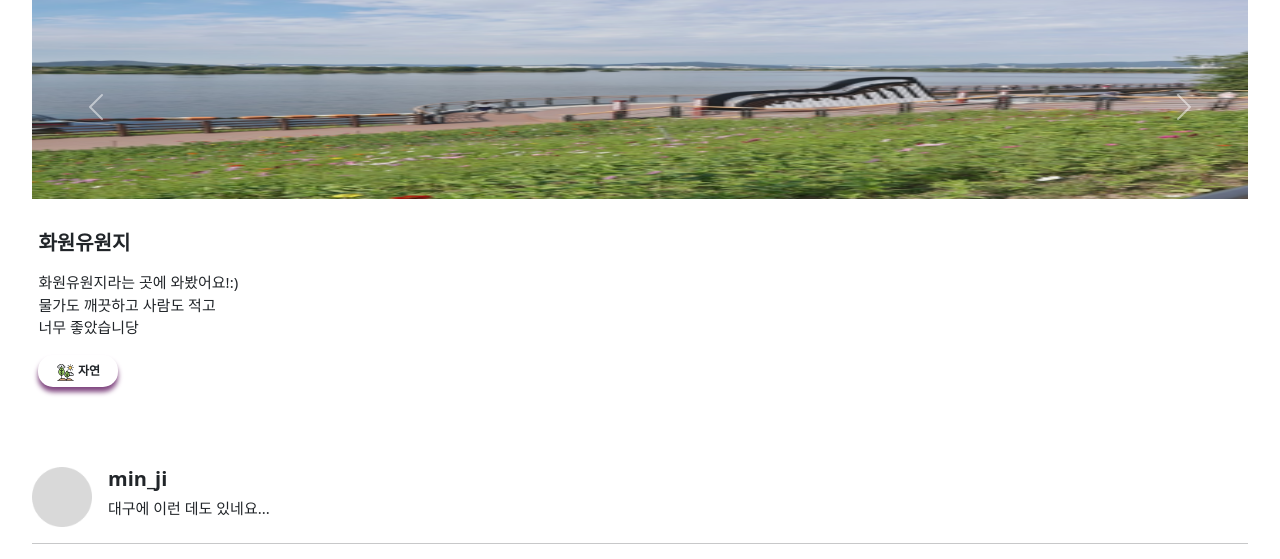
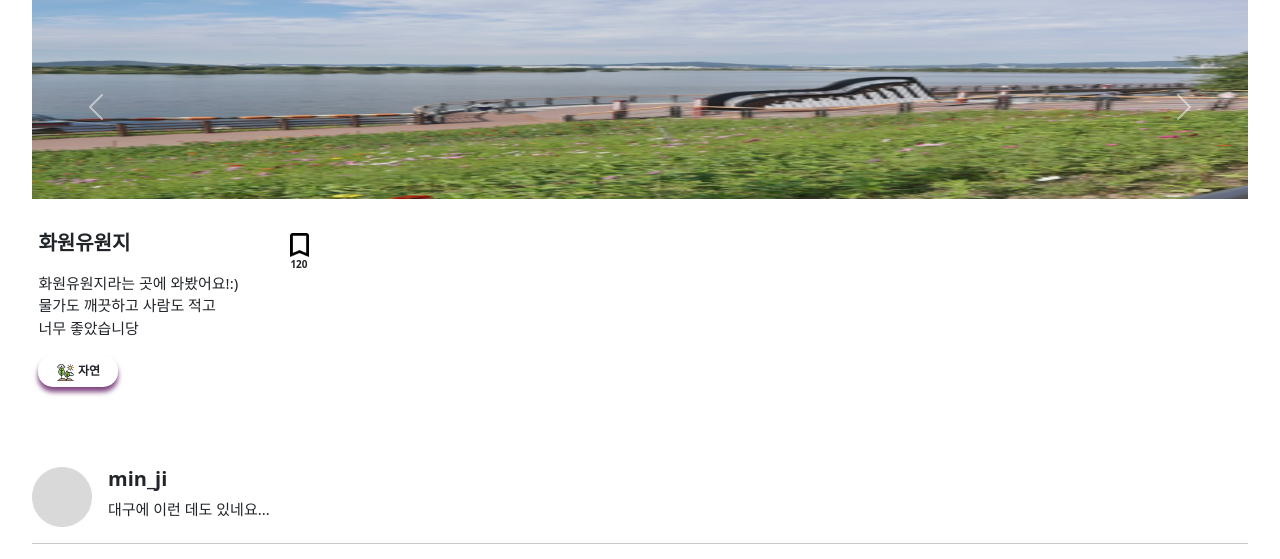
Before and after one commit to yoo0221/2022-hackathon, a Django app: page /detail/ in a window 1280 px wide. Shown: the part 109-668 px from the top of the page. Run offline with Django 4.2, Linux system fonts and the light colour scheme.

Commit message:
toast update

```diff
--- a/daegu/main/static/css/style.css
+++ b/daegu/main/static/css/style.css
@@ -117,11 +117,27 @@
 .text-title{
     font-size:20px;
     font-weight:bold;
+    padding-top:0;
 }
 
 .text-content{
     font-size:15px;
     padding-top:0.5rem;
+}
+
+.save-box{
+    padding-left:10rem;
+}
+
+.save-img{
+    height:1.5rem;
+}
+
+.save-text{
+    font-weight:bold;
+    font-weight:10px;
+    margin:0;
+    font-size:10px;
 }
 
 .type-box{
--- a/daegu/main/templates/detail.html
+++ b/daegu/main/templates/detail.html
@@ -45,13 +45,43 @@
 
         <!--posting/text-->
         <div class="text-box">
-            <h1 class="text-title">화원유원지</h1>
-            <p class="text-content">화원유원지라는 곳에 와봤어요!:) <br>물가도 깨끗하고 사람도 적고 <br>너무 좋았습니당</p>
+            <div style="display:flex;">
+
+                <h1 class="text-title">화원유원지</h1>
+
+                    <!--toast-->
+                    <div id="liveToastBtn" class="save-box">
+                        <img class="save-img" src="{% static 'img/bin-scrap.png' %}">
+                        <p class="save-text">120</p>
+                    </div>
+                    <div class="toast-container position-fixed bottom-20 end-0 p-3">
+                        <div id="liveToast" class="toast" role="alert" aria-live="assertive" aria-atomic="true">
+                        <div class="toast-body" style="background-color:rgb(37, 37, 37);">
+                            <p style="text-align:center; color:white;">내 지도에 저장이 되었어요.</p>
+                            <button type="button" class="btn-close" data-bs-dismiss="toast" aria-label="Close" style="color:white;"></button>
+                        </div>
+                        </div>
+                    </div>
+                    <script>
+                        const toastTrigger = document.getElementById('liveToastBtn')
+                        const toastLiveExample = document.getElementById('liveToast')
+                        if (toastTrigger) {
+                        toastTrigger.addEventListener('click', () => {
+                            const toast = new bootstrap.Toast(toastLiveExample)
+
+                            toast.show()
+                        })
+                        }
+                    </script>
+
+            </div>
+            <p class="text-content" style="padding:0;">화원유원지라는 곳에 와봤어요!:) <br>물가도 깨끗하고 사람도 적고 <br>너무 좋았습니당</p>
             <div class="type-box">
                 <div><img src="{% static 'img/nature.png' %}"></div>
                 <p class="type-text">자연</p>
             </div>
         </div>
+
     </section>
 
     <!--comment-->
```
